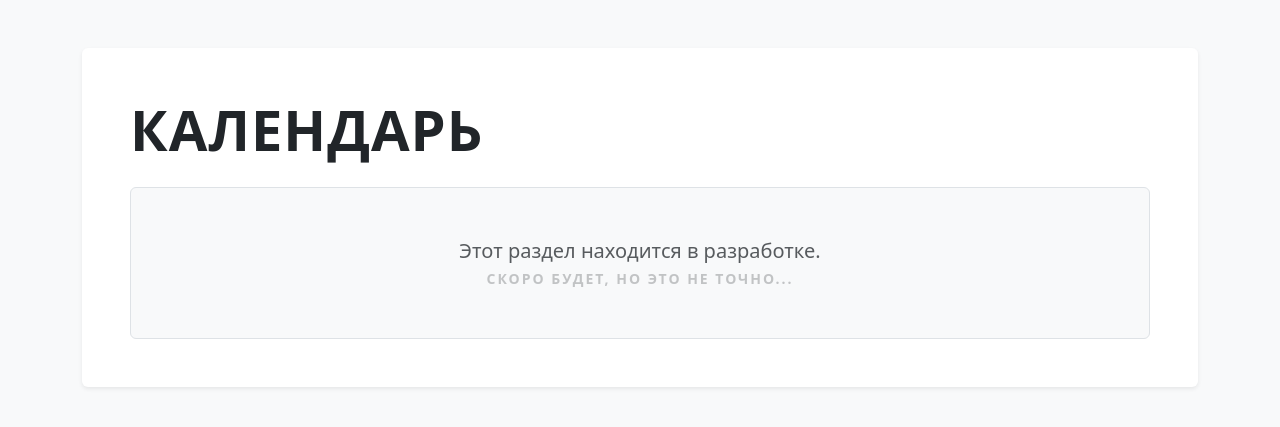
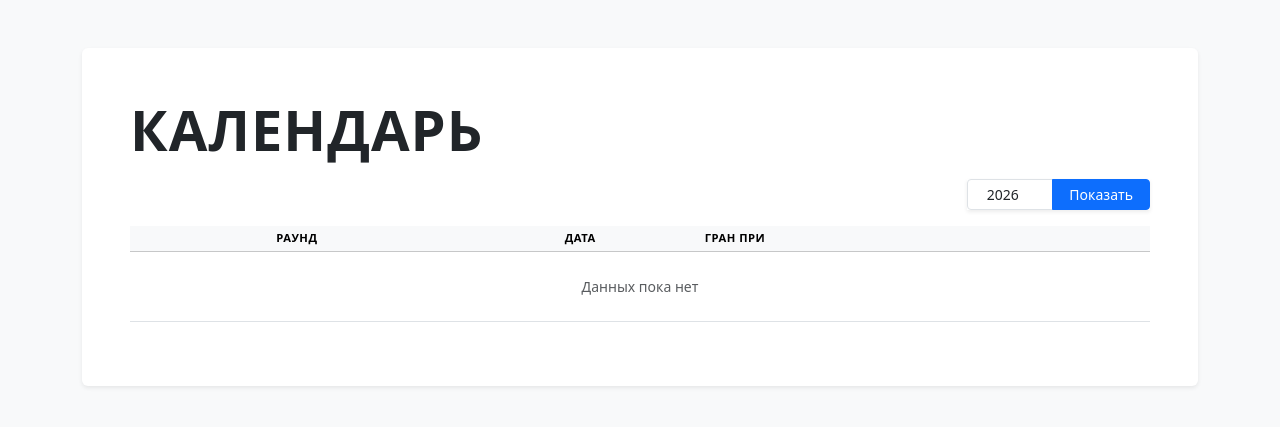
Before and after one commit to dunaev-ss/project_609-31z_DSS, a Django app: page /f1/calendar/ in a window 1280 px wide; the page is wider, and only the part inside the window is pictured. Shown: the part 80-507 px from the top of that part. Run offline with Django 5.2, Linux system fonts and the light colour scheme; data that the repository does not hold is empty.

Commit message:
Добавлена страница Календарь, мелкие правки

```diff
--- /dev/null
+++ b/nova_project/f1_project/templates/f1_project/calendar.html
@@ -0,0 +1,62 @@
+{% extends "base_layout.html" %}
+{% load static %}
+
+{% block title %}NOVA | Календарь{% endblock title %}
+
+{% block content %}
+
+<h1 class="mb-3 page-title fs-3 fw-bold text-uppercase d-md-none">Календарь</h1>
+<h1 class="mb-3 page-title display-4 d-none d-md-block">Календарь</h1>
+
+<div class="d-none d-md-flex justify-content-end align-items-center mb-3 gap-3">
+    <form method="get">
+        <div class="input-group input-group-sm shadow-sm">
+            <input type="number" name="season_year" class="form-control text-center" value="{{ season_year }}"
+                style="width: 86px; flex: none;">
+            <button type="submit" class="btn btn-primary px-3">Показать</button>
+        </div>
+    </form>
+</div>
+
+<div class="d-md-none mb-3">
+    <form method="get">
+        <div class="input-group input-group-sm shadow-sm">
+            <input type="number" name="season_year" class="form-control w-50 text-center" value="{{ season_year }}">
+            <button type="submit" class="btn btn-primary w-50">Показать</button>
+        </div>
+    </form>
+</div>
+
+<div class="table-responsive border-0">
+    <table class="table table-hover table-sm table-nowrap align-middle small">
+        <thead class="table-light">
+            <tr class="text-uppercase text-muted text-center nav-link-f1" style="font-size: 0.7rem; letter-spacing: 0.5px;">
+                <th class="ps-2">Раунд</th>
+                <th>Дата</th>
+                <th class="text-start pe-2">Гран При</th>
+            </tr>
+        </thead>
+        <tbody>
+            {% for item in calendar %}
+            <tr class="text-center">
+                <td class="text-muted fw-bold">{{ item.round }}</td>
+                <td>{{ item.date|date:"d.m.Y"|default:"—" }}</td>
+                <td class="text-start pe-2">
+                    <div class="d-flex align-items-center">
+                        {% if item.gp_flag %}
+                        <img src="{{ item.gp_flag }}" class="flag-circle" alt="flag">
+                        {% endif %}
+                        <span class="d-none d-md-inline">{{ item.gp_name }}</span>
+                        <span class="d-inline d-md-none">{{ item.gp_abbr }}</span>
+                    </div>
+                </td>
+            </tr>
+            {% empty %}
+            <tr>
+                <td colspan="3" class="text-center text-muted py-4">Данных пока нет</td>
+            </tr>
+            {% endfor %}
+        </tbody>
+    </table>
+</div>
+{% endblock content %}
--- a/nova_project/f1_project/views.py
+++ b/nova_project/f1_project/views.py
@@ -163,7 +163,29 @@ def season_standings(request):
 
 
 def calendar_view(request):
-    return render(request, 'f1_project/stub.html', {'title': 'Календарь'})
+    current_year = date.today().year
+    season_year = int(request.GET.get('season_year', current_year))
+
+    gps = GrandPrix.objects.filter(
+        standing__event_date__year=season_year
+    ).distinct().order_by('standing__event_date')
+
+    calendar_data = []
+    for index, gp in enumerate(gps, start=1):
+        first_event = Standing.objects.filter(grand_prix=gp, event_date__year=season_year).first()
+
+        calendar_data.append({
+            'round': index,
+            'date': first_event.event_date if first_event else None,
+            'gp_name': gp.grand_prix,
+            'gp_abbr': gp.gp_abbr,
+            'gp_flag': gp.country.flag.url if gp.country and gp.country.flag else None,
+        })
+
+    return render(request, 'f1_project/calendar.html', {
+        'calendar': calendar_data,
+        'season_year': season_year
+    })
 
 
 def teams_list(request):
--- a/nova_project/templates/about.html
+++ b/nova_project/templates/about.html
@@ -8,7 +8,7 @@
 <h1 class="mb-4 page-title display-4 d-none d-md-block">О проекте</h1>
 
 <div class="row">
-    <div class="col-lg-8">
+    <div class="col-lg-12">
         <p class="lead text-muted">
             Автор проекта
         </p>
@@ -16,7 +16,7 @@
         <p>
             Дунаев Сергей Сергеевич, Сургутский государственный университет, группа 609-31з "Программная инженерия", 2026
         </p>
-        <p class="lead text-muted">
+        <p class="lead text-muted mt-5">
             Описание проекта
         </p>
         <hr class="my-4">
```
